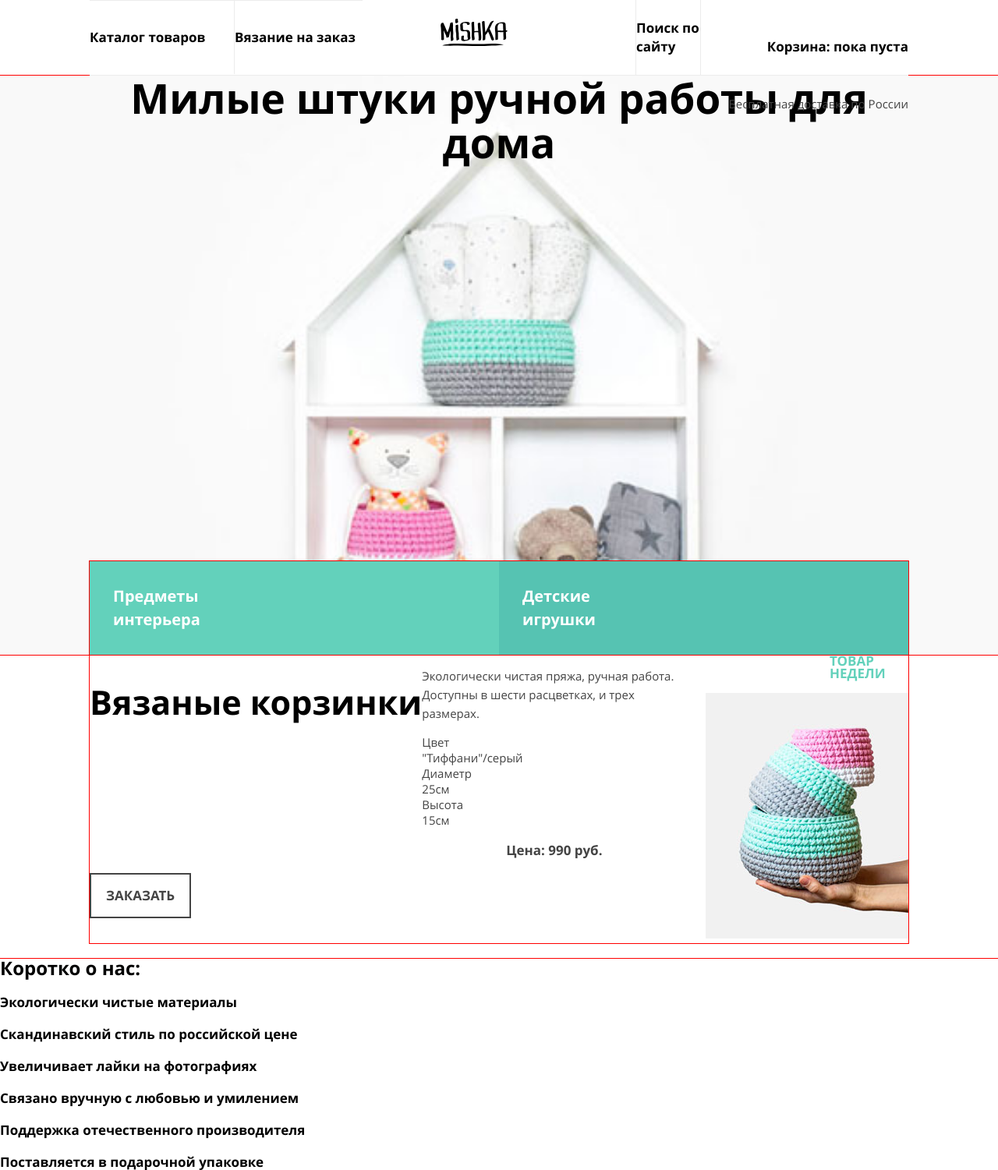
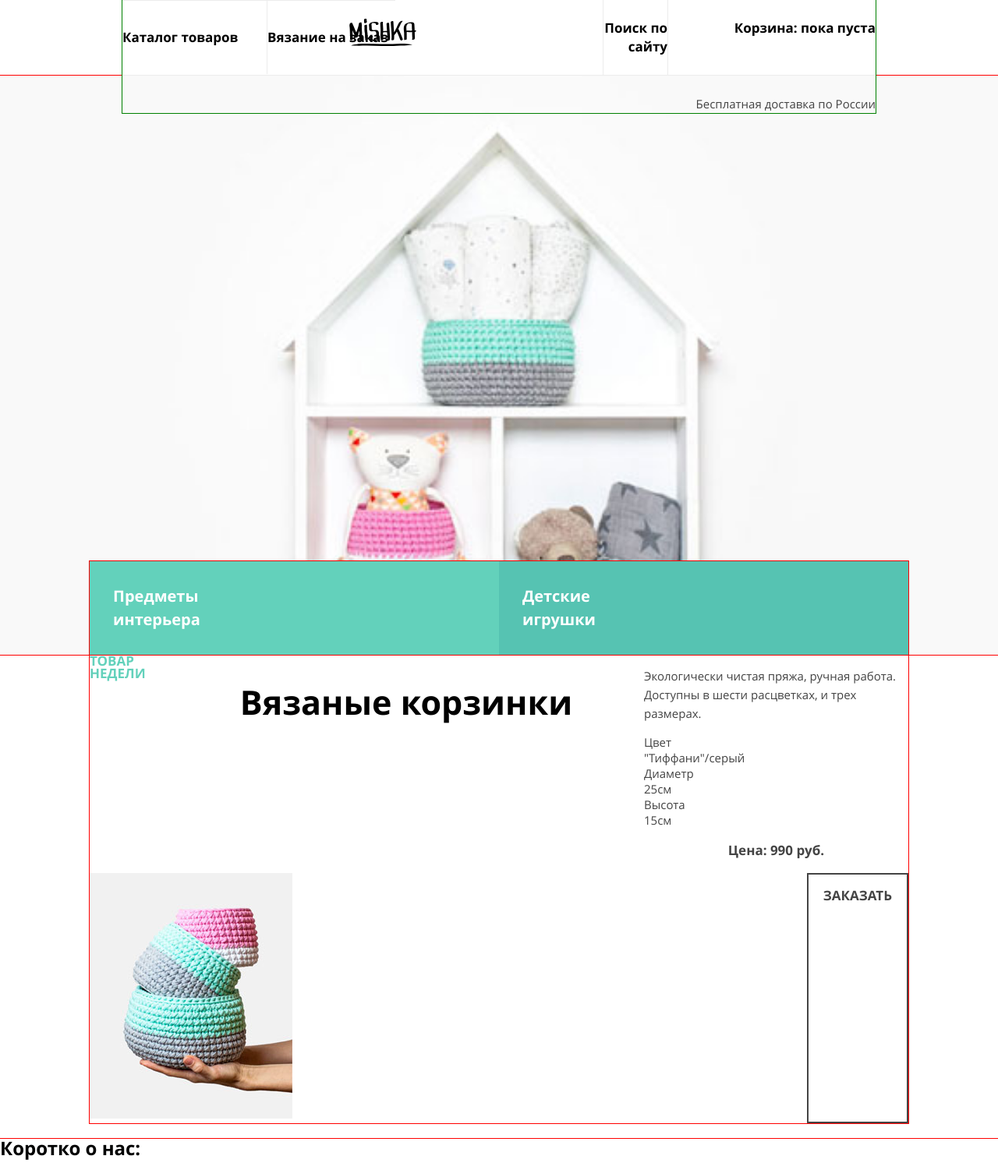
Before and after one commit to LbIdarka/234657-mishka, a website: page index.html in a window 1280 px wide. Shown: the top 1501 px of the page at 78% size. Drawn offline with nearby package versions, Linux system fonts and the light colour scheme; files that its build step writes are made by us from their sources.

Commit message:
сетки начало флексов

```diff
--- a/index.html
+++ b/index.html
@@ -9,7 +9,6 @@
   </head>
   <body>
     <header class="page-header">
-      <div class="conteiner">
       <div class="logo">
         <img src="img/logo-mobile.svg" width="86" height="35" alt="Мишка">
       <span class="page-header__menu-icon  page-header__menu-icon--hamburger"></span>
@@ -43,11 +42,10 @@
           </li>
         </ul>
       </nav>
-      </div>
     </header>
     <main>
       <section class="slogan">
-        <h1>Милые штуки ручной работы для дома</h1>
+<!--        <h1>Милые штуки ручной работы для дома</h1>-->
       </section>
       <section class="category">
         <ul class="category__list">
--- a/sass/blocks/category.scss
+++ b/sass/blocks/category.scss
@@ -28,8 +28,11 @@
     margin-top: 538px;
   }
 
+  .category__list {
+    display: flex;
+  }
+
   .category__list-item {
-    display: inline-block;
     width: 50%;
   }
 
--- a/sass/blocks/logo.scss
+++ b/sass/blocks/logo.scss
@@ -6,9 +6,6 @@
 @media ($tablet-widths){
 
   .logo {
-    position: absolute;
-    width: 320px;
-    padding: 38px 0;
     border: none;
   }
 }
--- a/sass/blocks/menu.scss
+++ b/sass/blocks/menu.scss
@@ -19,7 +19,11 @@
 }
 
 .menu__list-users-item {
-  @extend .menu__list-item;
+  padding-top: 37px;
+  padding-bottom: 37px;
+  @include font-style(17px, 24px, 700, #000000);
+  border-bottom: $border;
+  text-align: center;
 
     &:first-child {
     border-top: none;
@@ -38,21 +42,20 @@
 @media ($tablet-widths){
 
   .menu {
-    @include clearfix;
+    display: flex;
+    flex-wrap: wrap;
     position: relative;
     z-index: 2;
+    outline: 1px solid green;
   }
 
   .menu__list {
-    float: left;
-    width: 320px;
-    margin-top: 118px;
+    display: flex;
     border-top: $border;
   }
 
   .menu__list-item {
-    display: inline-block;
-    width: 160px;
+//    width: 160px;
     padding-top: 24px;
     @include font-style(15px, 24px, 700, #000000);
     text-align: left;
@@ -64,20 +67,16 @@
   }
 
   .menu__list-users {
-    float: right;
-    width: 347px;
+    display: flex;
     border-bottom: $border;
   }
 
   .menu__list-users-item {
-    display: inline-block;
-    width: 265px;
     padding: 35px 0;
     font-size: 17px;
     text-align: right;
 
     &:first-child {
-      width: 80px;
       border-right: $border;
       border-left: $border;
       border-bottom: none;
@@ -85,9 +84,7 @@
   }
 
   .menu__list-new {
-    display: block;
-    float: right;
-    width: 264px;
+    display: flex;
     font-weight: 400;
     text-align: right;
 
--- a/sass/blocks/page-header.scss
+++ b/sass/blocks/page-header.scss
@@ -8,28 +8,20 @@
 @media ($tablet-widths){
 
   .page-header {
-    display: block;
+    display: flex;
+    justify-content: space-around;
+    align-items: center;
     width: auto;
-    margin: 0;
+    outline: $outline;
+  }
 
 
-    .conteiner {
-      @include conteiner;
-      @include clearfix;
-    }
-  }
+
 }
 
 @media ($desktop-widths) {
   .page-header {
-    display: block;
+    display: flex;
     width: auto;
-    margin: 0;
-
-
-    .conteiner {
-      @include conteiner;
-      @include clearfix;
-    }
   }
 }
--- a/sass/blocks/week-item.scss
+++ b/sass/blocks/week-item.scss
@@ -30,33 +30,45 @@
 @media ($tablet-widths) {
 
   .week-item {
-  @include clearfix;
+    display: flex;
+    flex-wrap: wrap;
+    justify-content: space-between;
   }
 
   .week-item__title {
-    float: left;
+
     @include font-style(43px, 50px, 700, #000000);
   }
 
   .week-item__subtitle {
-    float: right;
+
     width: 101px;
   }
 
   .week-item__description {
-    float: left;
+
     width: 339px;
   }
 
   .week-item__foto {
-    float: right;
+
   }
 
   .button {
-    float: left;
+
   }
 }
 
 @media ($desktop-widths) {
 
+  .week-item {
+    display: flex;
+    flex-wrap: wrap;
+    justify-content: space-between;
+  }
+
+  .week-item__subtitle {
+    order: -1;
+  }
+
 }
```
Lines whose indentation alone changed are shown as unchanged.
